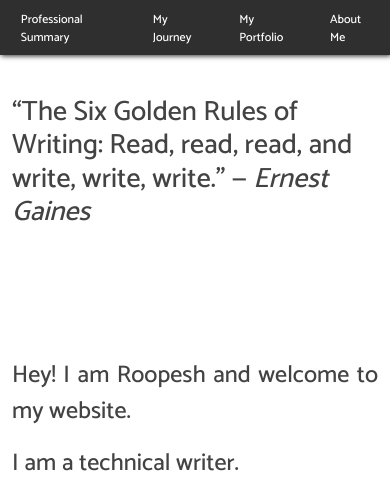
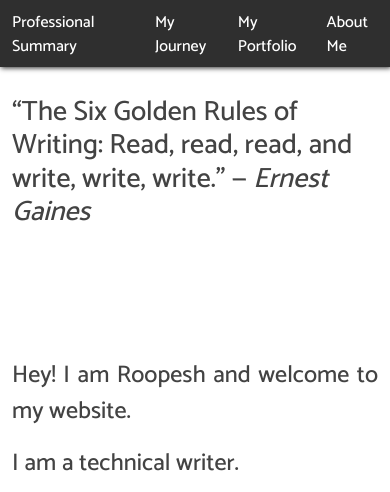
Before and after one commit to roopesh-nivedit/my-website, a plain HTML site: page index.html in a window 390 px wide. Shown: the top 492 px of the page. Drawn offline with Linux system fonts and the light colour scheme.

Commit message:
updated media queries

```diff
--- a/css/style.css
+++ b/css/style.css
@@ -38,13 +38,21 @@ a.navlink:active {
     a.navlink:visited,
     a.navlink:hover,
     a.navlink:active {
-        font-size: 0.75rem;
+        font-size: 1rem;
     }
 }
 
 .navlink {
     padding-left: 1.3rem;
     padding-right: 1.3rem;
+}
+
+@media only screen and (max-width: 630px) {
+
+    .navlink {
+        padding-left: 0.75rem;
+        padding-right: 0.75rem;
+    }
 }
 
 
```
